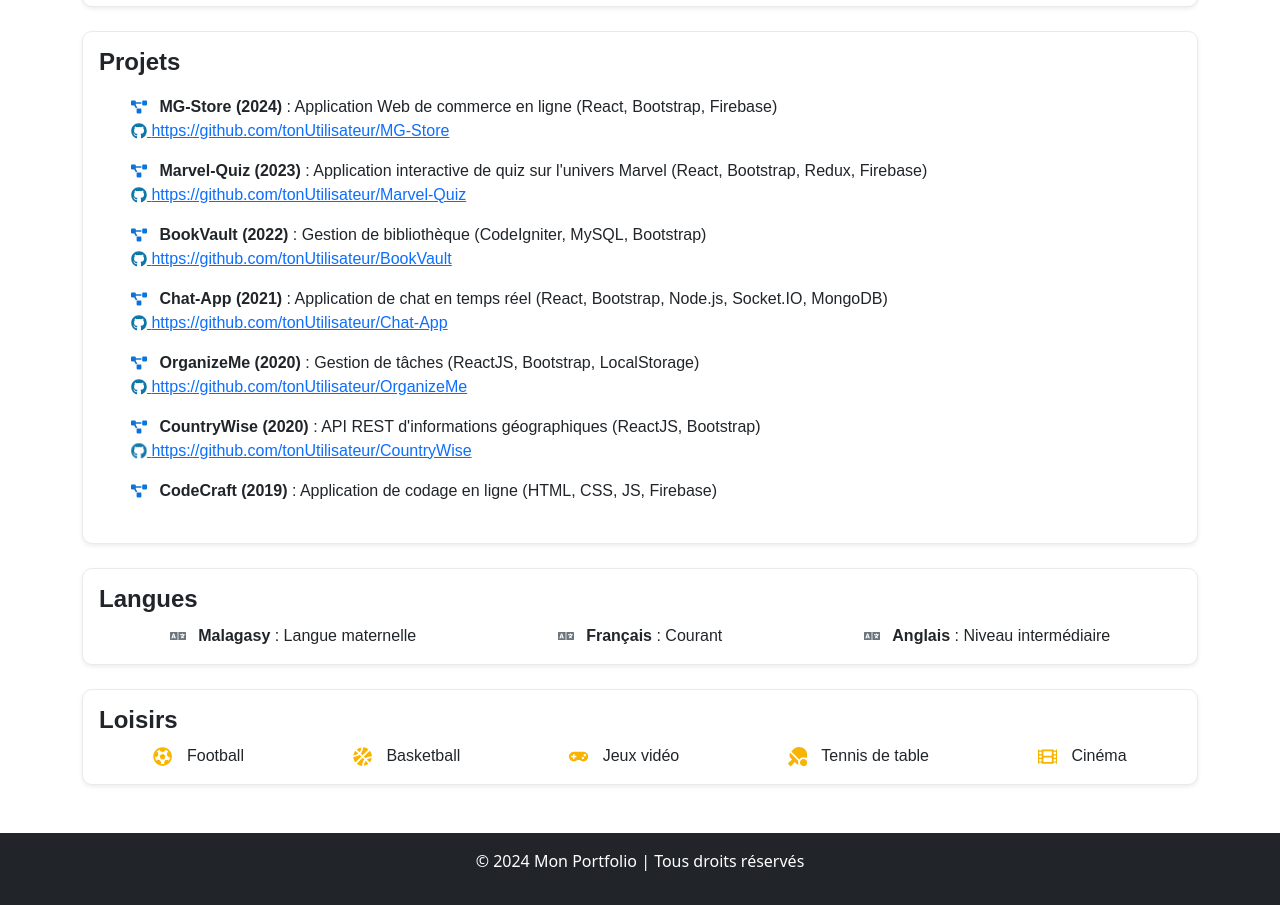
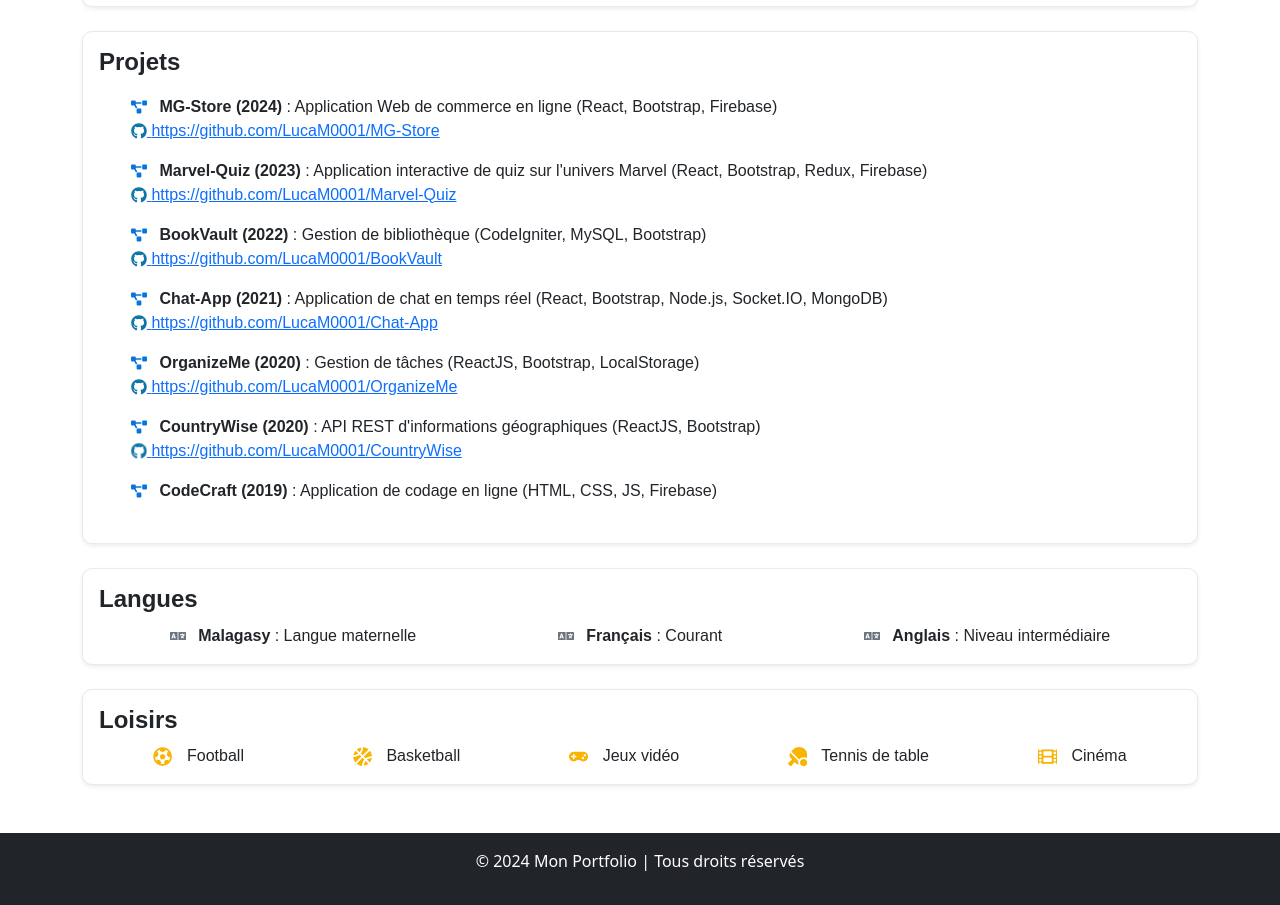
Before and after one commit to LucaM0001/mon-portfolio, a React (Vite) app: page /curiculumvitae in a window 1280 px wide. Shown: the part 913-1818 px from the top of the page. Built offline with nearby package versions, Linux system fonts and the light colour scheme.

Commit message:
Changement en lien exacte

```diff
--- a/src/components/CuriculumVitae/CuriculumVitae.jsx
+++ b/src/components/CuriculumVitae/CuriculumVitae.jsx
@@ -220,12 +220,12 @@ const CuriculumVitae = () => {
                 en ligne (React, Bootstrap, Firebase)
                 <div>
                   <a
-                    href="https://github.com/tonUtilisateur/MG-Store"
+                    href="https://github.com/LucaM0001/MG-Store"
                     target="_blank"
                     rel="noopener noreferrer"
                   >
                     <FaGithub className="icon-link" />{" "}
-                    https://github.com/tonUtilisateur/MG-Store
+                    https://github.com/LucaM0001/MG-Store
                   </a>
                 </div>
               </li>
@@ -235,12 +235,12 @@ const CuriculumVitae = () => {
                 quiz sur l'univers Marvel (React, Bootstrap, Redux, Firebase)
                 <div>
                   <a
-                    href="https://github.com/tonUtilisateur/Marvel-Quiz"
+                    href="https://github.com/LucaM0001/Marvel-Quiz"
                     target="_blank"
                     rel="noopener noreferrer"
                   >
                     <FaGithub className="icon-link" />{" "}
-                    https://github.com/tonUtilisateur/Marvel-Quiz
+                    https://github.com/LucaM0001/Marvel-Quiz
                   </a>
                 </div>
               </li>
@@ -250,12 +250,12 @@ const CuriculumVitae = () => {
                 (CodeIgniter, MySQL, Bootstrap)
                 <div>
                   <a
-                    href="https://github.com/tonUtilisateur/BookVault"
+                    href="https://github.com/LucaM0001/BookVault"
                     target="_blank"
                     rel="noopener noreferrer"
                   >
                     <FaGithub className="icon-link" />{" "}
-                    https://github.com/tonUtilisateur/BookVault
+                    https://github.com/LucaM0001/BookVault
                   </a>
                 </div>
               </li>
@@ -265,12 +265,12 @@ const CuriculumVitae = () => {
                 réel (React, Bootstrap, Node.js, Socket.IO, MongoDB)
                 <div>
                   <a
-                    href="https://github.com/tonUtilisateur/Chat-App"
+                    href="https://github.com/LucaM0001/Chat-App"
                     target="_blank"
                     rel="noopener noreferrer"
                   >
                     <FaGithub className="icon-link" />{" "}
-                    https://github.com/tonUtilisateur/Chat-App
+                    https://github.com/LucaM0001/Chat-App
                   </a>
                 </div>
               </li>
@@ -280,12 +280,12 @@ const CuriculumVitae = () => {
                 Bootstrap, LocalStorage)
                 <div>
                   <a
-                    href="https://github.com/tonUtilisateur/OrganizeMe"
+                    href="https://github.com/LucaM0001/OrganizeMe"
                     target="_blank"
                     rel="noopener noreferrer"
                   >
                     <FaGithub className="icon-link" />{" "}
-                    https://github.com/tonUtilisateur/OrganizeMe
+                    https://github.com/LucaM0001/OrganizeMe
                   </a>
                 </div>
               </li>
@@ -295,12 +295,12 @@ const CuriculumVitae = () => {
                 géographiques (ReactJS, Bootstrap)
                 <div>
                   <a
-                    href="https://github.com/tonUtilisateur/CountryWise"
+                    href="https://github.com/LucaM0001/CountryWise"
                     target="_blank"
                     rel="noopener noreferrer"
                   >
                     <FaGithub className="icon-link" />{" "}
-                    https://github.com/tonUtilisateur/CountryWise
+                    https://github.com/LucaM0001/CountryWise
                   </a>
                 </div>
               </li>
@@ -308,7 +308,7 @@ const CuriculumVitae = () => {
                 <FaProjectDiagram className="skill-icon project" />{" "}
                 <strong>CodeCraft (2019)</strong> : Application de codage en
                 ligne (HTML, CSS, JS, Firebase)
-                {/* Pas de lien GitHub, donc on ne met rien ici */}
+                {/* Pas de lien GitHub pour ce projet */}
               </li>
             </ul>
           </Card.Body>
```
